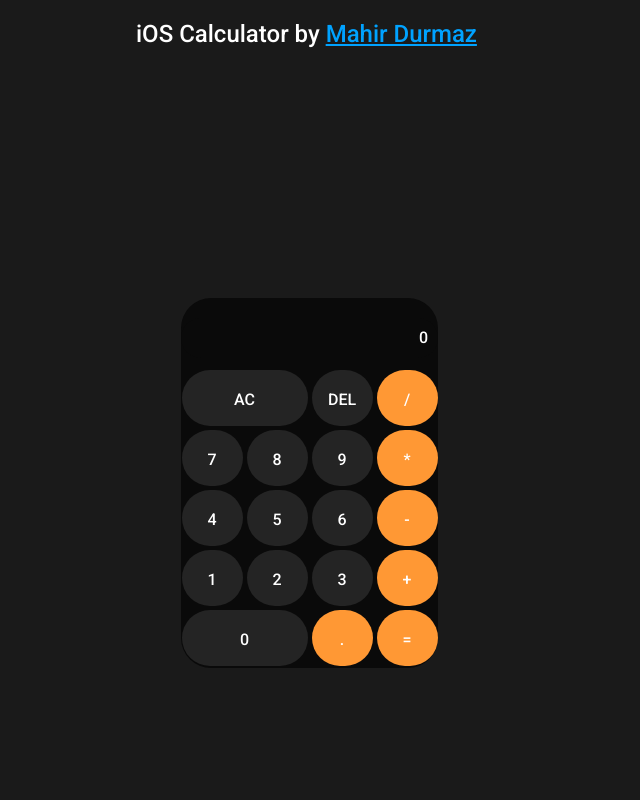
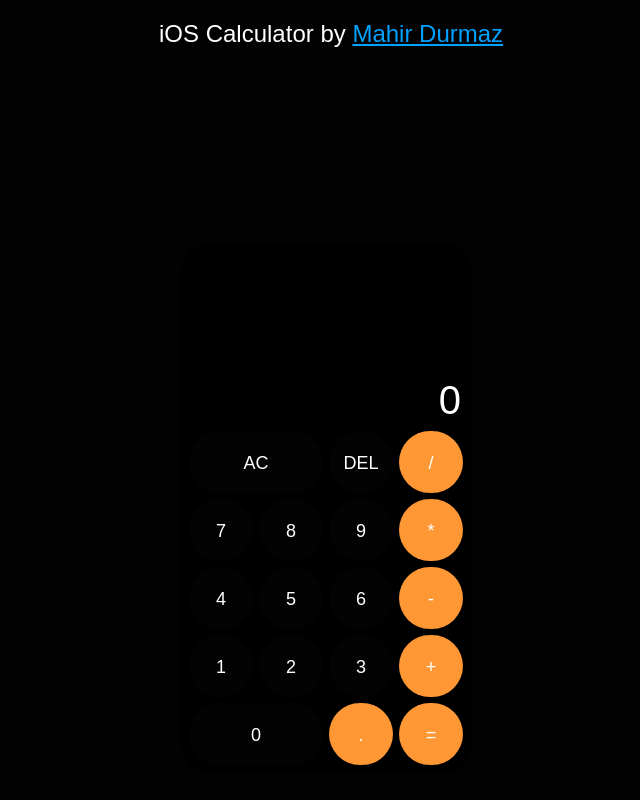
Before and after one commit to mahirdurmaz/ios-calculator, a plain HTML site: page index.html in a window 1280 px wide. Shown: the whole page, without its empty margins (639-1279 px from the left). Drawn offline with Linux system fonts and the light colour scheme.

Commit message:
Update style.css

```diff
--- a/style.css
+++ b/style.css
@@ -2,24 +2,24 @@
 *::before,
 *::after {
   box-sizing: border-box;
-  font-family: "Roboto", sans-serif;
+  font-family: sans-serif;
   font-weight: normal;
 }
 
 body {
   margin: 0;
   padding: 0;
-  background-color: rgb(26, 26, 26);
+  background-color: rgb(2, 2, 2);
 }
 
 .sign {
   display: block;
-  margin-left: 775px;
+  margin-left: 798px;
   color: white;
 }
 
 .container {
-  margin-top: 200px;
+  margin-top: 150px;
 }
 
 a {
@@ -29,46 +29,48 @@ a {
 .calc {
   display: grid;
   justify-content: center;
-  margin-top: 10px;
-  grid-template-columns: repeat(4, 65px);
-  grid-template-rows: repeat(5, 60px);
-  background-color: rgb(10, 10, 10);
-  width: 257px;
-  padding-top: 70px;
-  height: 370px;
+  margin-top: 5px;
+  grid-template-columns: repeat(4, 70px);
+  grid-template-rows: repeat(5, 68px);
+  background-color: rgb(0, 0, 0);
+  width: 290px;
+  padding-top: 185px;
+  height: 530px;
   border-radius: 30px;
   margin-left: 820px;
-  font-family: helvetica, arial;
 }
 
 .button {
-  background-color: rgb(36, 36, 36);
+  background-color: rgb(3, 3, 3);
   border: none;
   color: white;
   padding: 20px;
   text-align: center;
   text-decoration: none;
   display: inline-block;
-  font-size: 16px;
-  margin: 2px;
+  font-size: 18px;
+  margin: 3px;
   cursor: pointer;
   border-radius: 60px;
+  padding-top: 22px;
 }
 
 #display {
   margin: auto;
   display: block;
   margin-left: 820px;
-  width: 257px;
+  width: 280px;
   height: 40px;
   border-radius: 60px;
-  background-color: rgb(10, 10, 10);
+  background-color: rgb(0, 0, 0);
   color: white;
   text-align: right;
-  padding-right: 10px;
+  padding-right: 0px;
   padding-top: 10px;
   position: relative;
-  top: 70px;
+  font-size: 40px;
+  top: 170px;
+  word-wrap: break-word;
 }
 
 .char3 {
```
